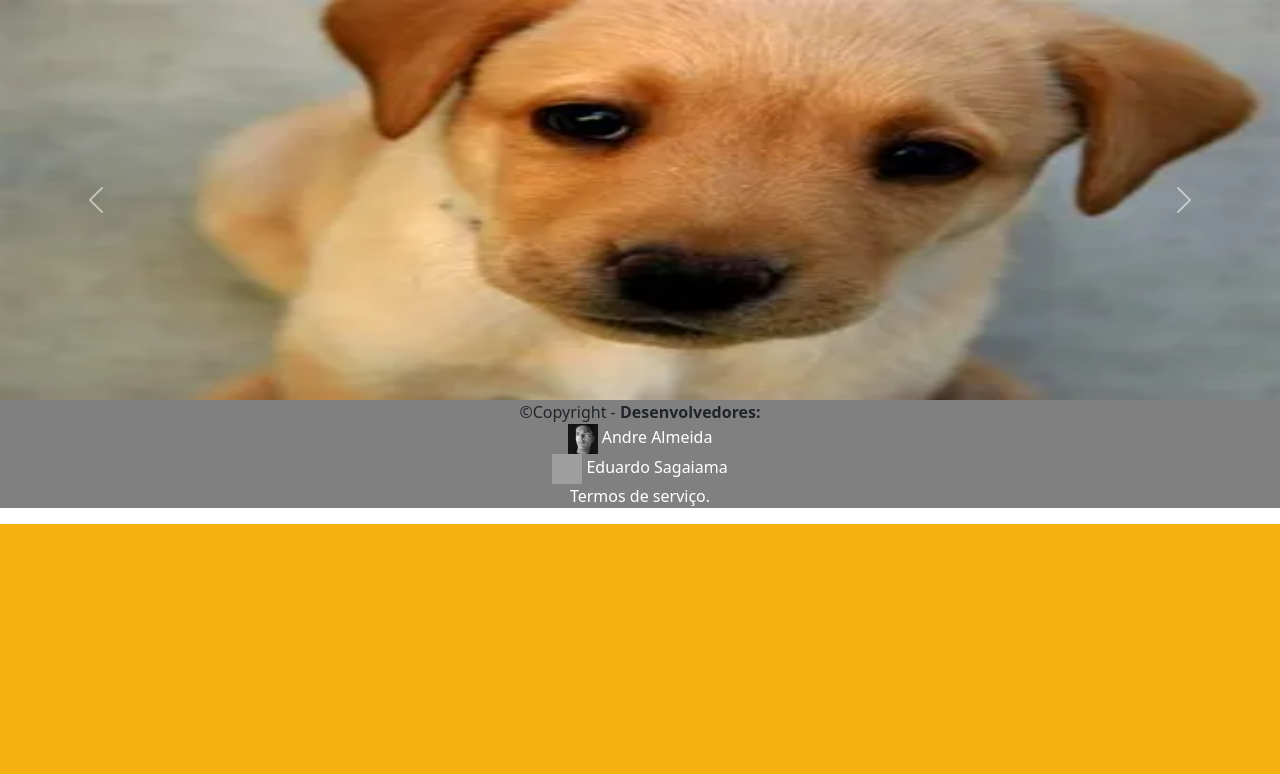
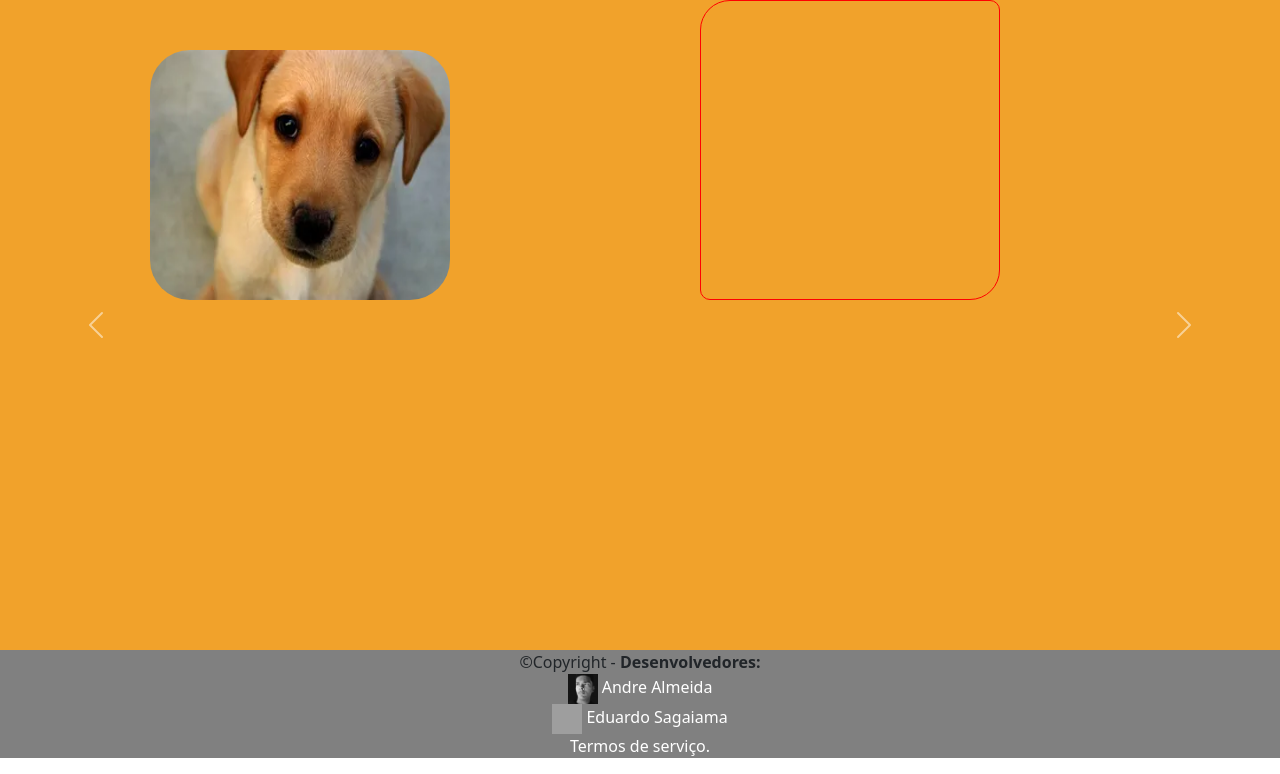
Before and after one commit to andrecurvit/SPET, a PHP site: page / in a window 1280 px wide. Shown: the part 1364-2138 px from the top of the page. Before the commit the page ends 1888 px from the top, so only its background shows below. Run offline with PHP 8.4, Linux system fonts and the light colour scheme; grey boxes are pictures that could not be loaded.

Commit message:
eu comentei la no css

```diff
--- a/assets/css/style.css
+++ b/assets/css/style.css
@@ -1,6 +1,7 @@
 * {
 	margin: 0;
 	padding: 0;
+  box-sizing: border-box;
 }
 
 .logo {
@@ -187,6 +188,7 @@ nav {
   height: 650px;
   background-image: url(https://thumbs.dreamstime.com/b/fundo-e-textura-do-gramado-da-grama-verde-para-o-papel-de-parede-apresenta%C3%A7%C3%A3o-122573665.jpg);
   background-repeat: repeat;
+  background-attachment: fixed;
 }
 
 /* .dog-espaco {
@@ -201,6 +203,29 @@ nav {
 
 #carrossel {
   background: #f1a22b;
+  position: relative;
+  width: 100%;
+  /*height: 400px;*/
+}
+
+
+div.quadrado {
+  border: 1px solid red;
+  width: 300px;
+  height: 300px;
+  position: relative;
+  left: 700px;
+  border-radius: 30px 10px;
+}
+
+.imagemdog {
+    margin: 50px;
+    width: 300px;
+    border-radius: 40px;
+    position: relative;
+    left: 100px;
+    top: -300px;
+
 }
 
 @media (max-width: 720px) {
@@ -295,3 +320,5 @@ footer {
 
 
 /******************************** EDUARDO  ******************************/
+
+/* Eu mexi na parte do depoismento, mais ainda to pensado como vou fazer isso kkkkkk*/
--- a/index.php
+++ b/index.php
@@ -70,13 +70,16 @@
     <div id="carouselExampleFade" class="carousel slide carousel-fade" data-bs-ride="carousel">
       <div class="carousel-inner">
         <div class="carousel-item active">
-          <img src="assets/img/cachorro1.webp" class="d-block w-100" alt="..." style="height: 400px">
+          <div class="quadrado"></div>
+          <img src="assets/img/cachorro1.webp" class="d-block imagemdog" alt="..." style="height: 250px">
         </div>
         <div class="carousel-item">
-          <img src="assets/img/cachorro2.webp" class="d-block w-100" alt="..." style="height: 400px">
+          <div class="quadrado"></div>
+          <img src="assets/img/cachorro2.webp" class="d-block imagemdog" alt="..." style="height: 250px">
         </div>
         <div class="carousel-item">
-          <img src="assets/img/cachorro3.webp" class="d-block w-100" alt="..." style="height: 400px">
+          <div class="quadrado"></div>
+          <img src="assets/img/cachorro3.webp" class="d-block imagemdog" alt="..." style="height: 250px">
         </div>
       </div>
       <button class="carousel-control-prev" type="button" data-bs-target="#carouselExampleFade" data-bs-slide="prev">
```
